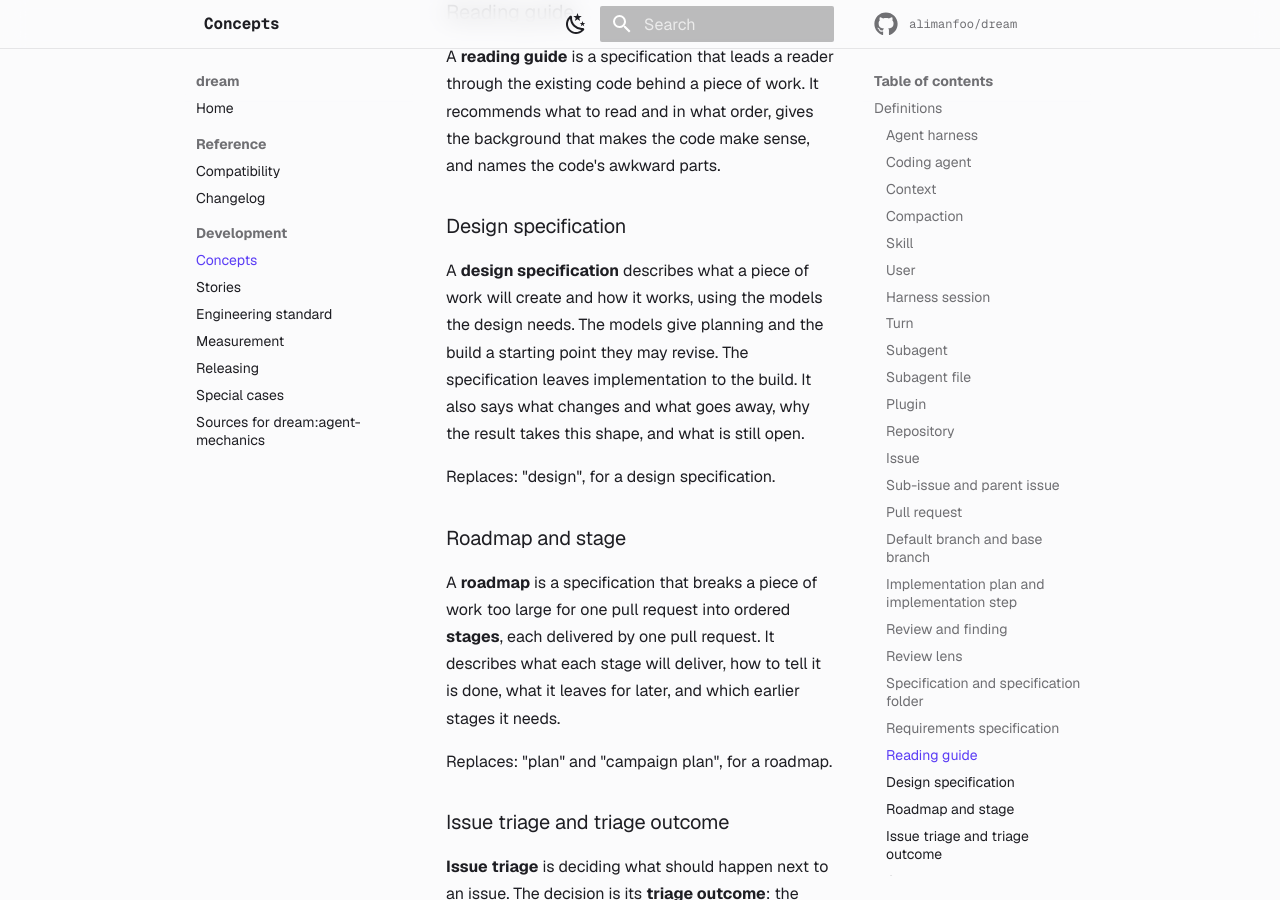
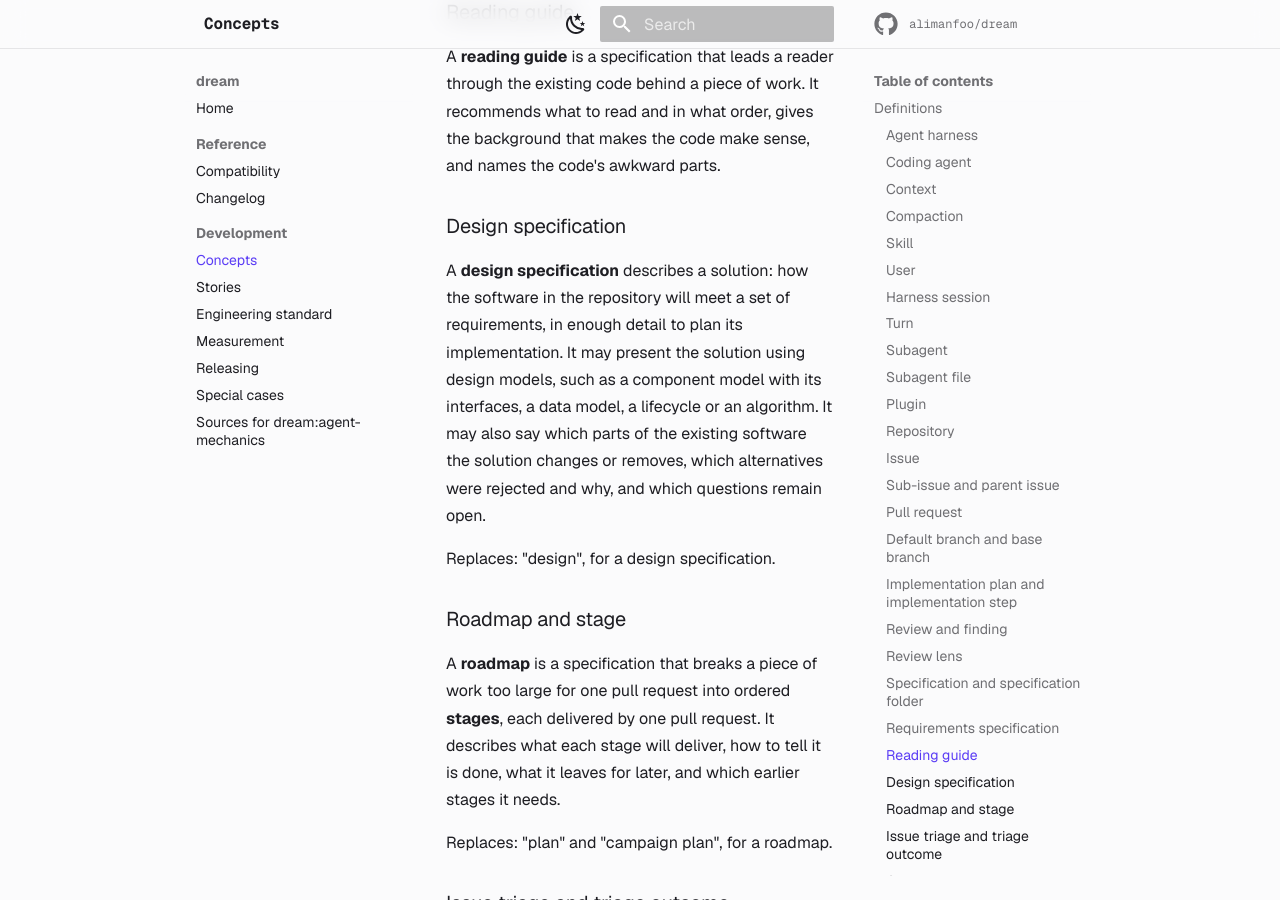
Before and after one commit to alimanfoo/dream, an MkDocs documentation site: the page built from docs/concepts.md, in a window 1280 px wide and 900 px high, scrolled down 5216 px. Built offline with MkDocs 1.6.1 and Material for MkDocs 9.7.7, drawn with Linux system fonts in a browser that asks for light colours; comment, search, counter and statistics services are not loaded.

Commit message:
Define a design specification as a solution to requirements
Co-Authored-By: Claude Opus 5.5 <noreply@anthropic.com>

```diff
--- a/docs/concepts.md
+++ b/docs/concepts.md
@@ -166,11 +166,13 @@ parts.
 
 ### Design specification
 
-A **design specification** describes what a piece of work will create and how it
-works, using the models the design needs. The models give planning and the build
-a starting point they may revise. The specification leaves implementation to the
-build. It also says what changes and what goes away, why the result takes this
-shape, and what is still open.
+A **design specification** describes a solution: how the software in the
+repository will meet a set of requirements, in enough detail to plan its
+implementation. It may present the solution using design models, such as a
+component model with its interfaces, a data model, a lifecycle or an algorithm.
+It may also say which parts of the existing software the solution changes or
+removes, which alternatives were rejected and why, and which questions remain
+open.
 
 Replaces: "design", for a design specification.
 
```
